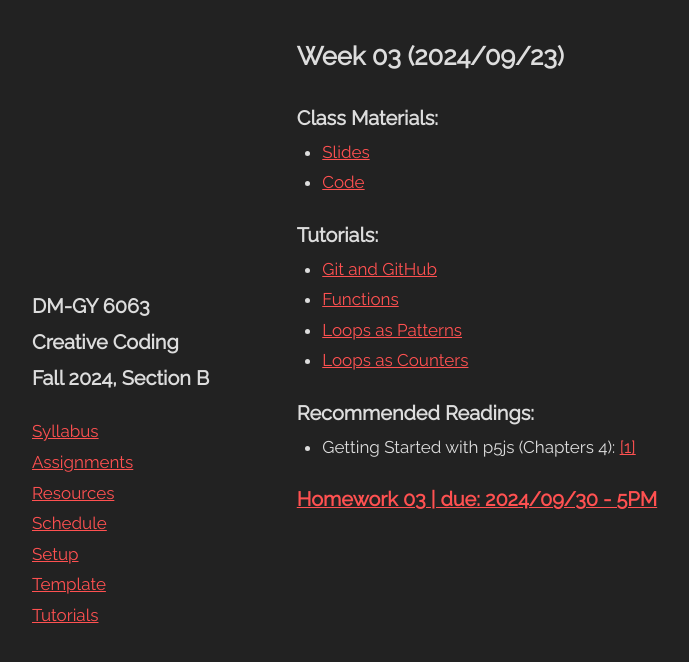
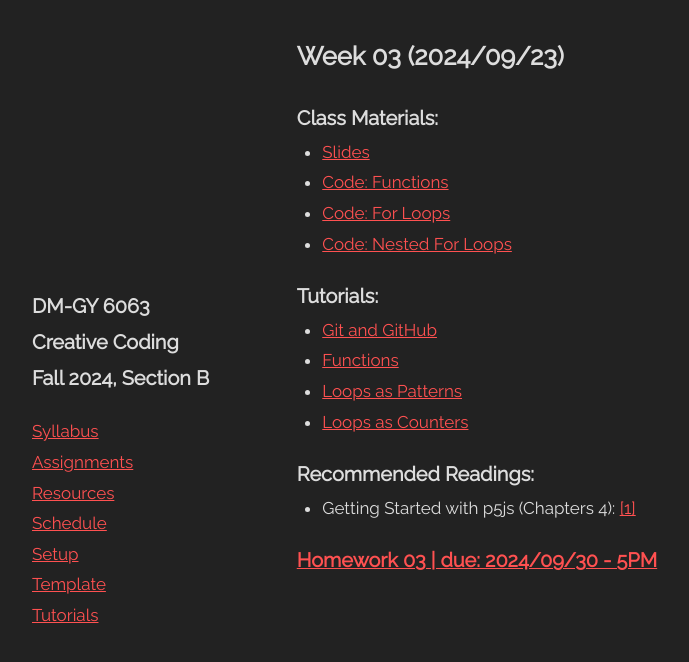
Before and after one commit to DM-GY-6063-2024F-B/DM-GY-6063-2024F-B.github.io, a Jekyll site: the page built from _pages/week/03.md, in a window 1280 px wide. Shown: the top 662 px of the page, without its empty margins (36-725 px from the left). Built offline with Jekyll 4.4.1, drawn with Linux system fonts in a browser that asks for light colours.

Commit message:
udpate code links

```diff
--- a/_pages/week/03.md
+++ b/_pages/week/03.md
@@ -4,8 +4,12 @@
 class:
   - title: Slides
     url: https://drive.google.com/file/d/1kpv7fUzWg1XQa4wliTUpLdmVYumn6Ifu/
-  - title: Code
-    url: https://github.com/DM-GY-6063-2024F-B/WK03
+  - title: "Code: Functions"
+    url: https://github.com/DM-GY-6063-2024F-B/WK03A
+  - title: "Code: For Loops"
+    url: https://github.com/DM-GY-6063-2024F-B/WK03B
+  - title: "Code: Nested For Loops"
+    url: https://github.com/DM-GY-6063-2024F-B/WK03C
 tutorials:
   - title: Git and GitHub
     url: https://idmp5.github.io/intro/git/
```
